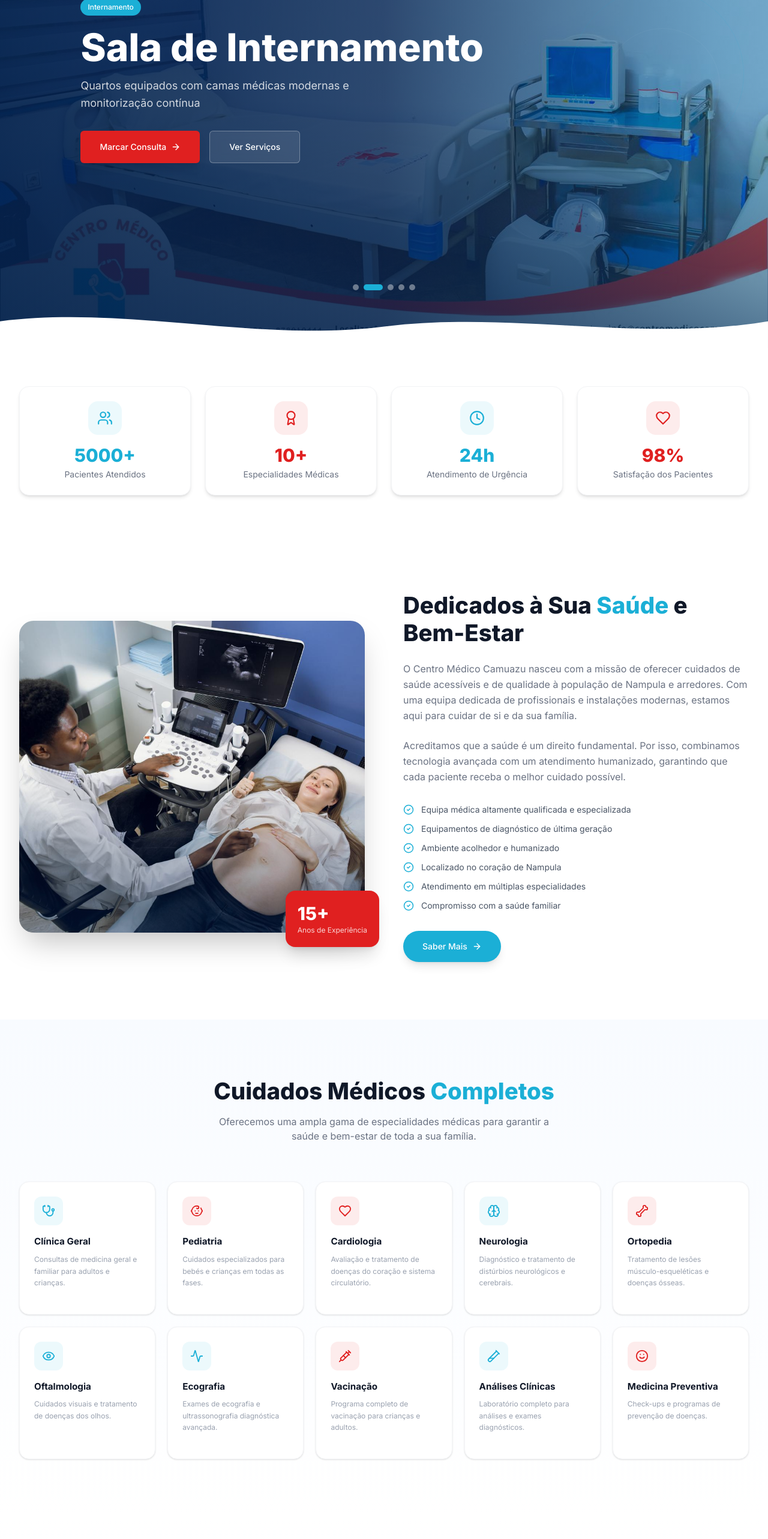
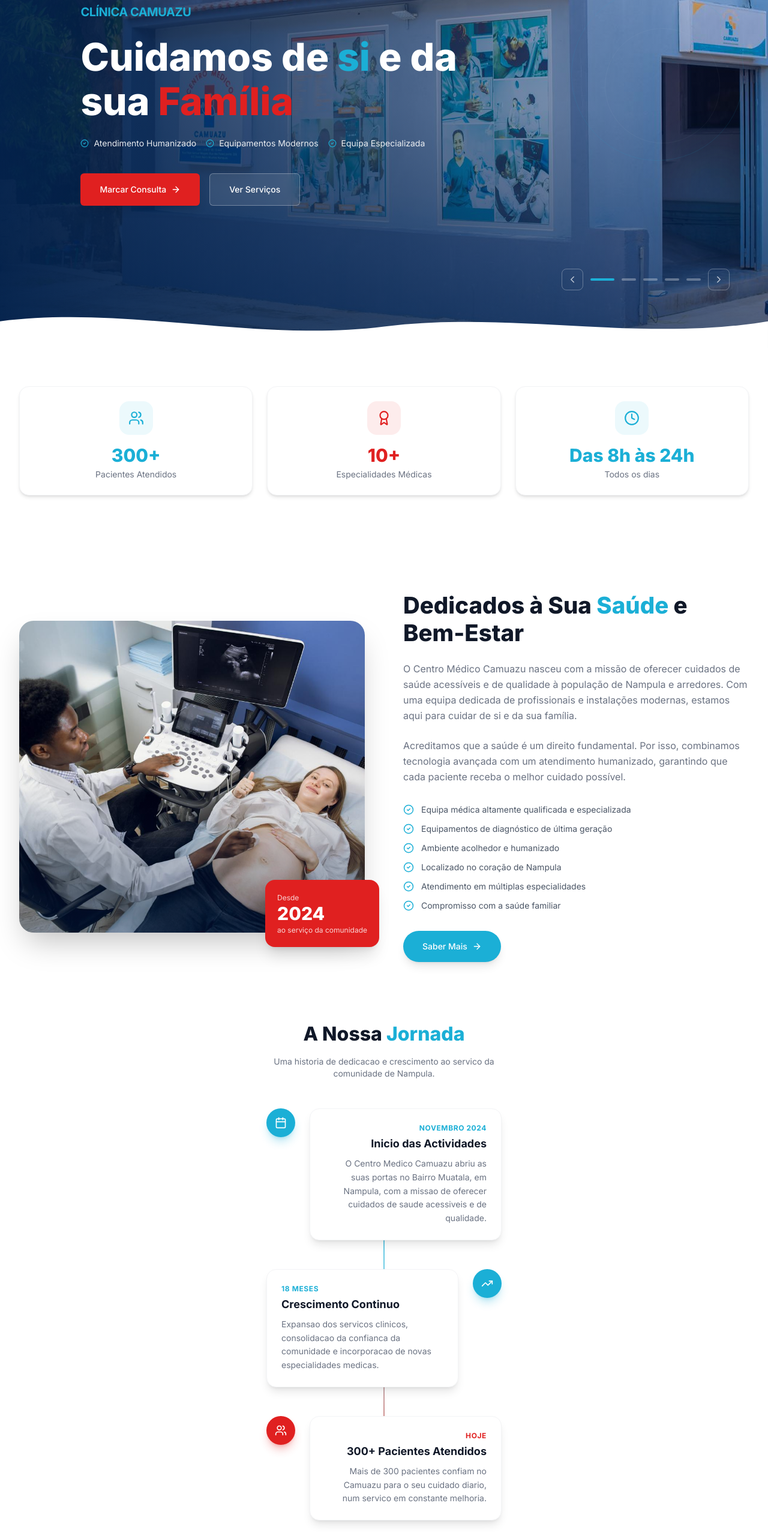
Before and after one commit to Saudigitus/camuazu-portal, a React (Vite) app: page / in a window 1280 px wide. Shown: the part 220-2786 px from the top of the page at 60% size. Built offline with nearby package versions, Linux system fonts and the light colour scheme.

Commit message:
feat: refine UI and update content across site components

```diff
--- a/src/app/components/About.tsx
+++ b/src/app/components/About.tsx
@@ -1,7 +1,7 @@
 import { motion } from "motion/react";
 import { useInView } from "motion/react";
 import { useRef } from "react";
-import { CheckCircle2, ArrowRight } from "lucide-react";
+import { CheckCircle2, ArrowRight, Calendar, TrendingUp, Users } from "lucide-react";
 //@ts-ignore
 import consultaImg from "@/assets/consulta.png";
 
@@ -47,8 +47,9 @@ export function About() {
 
             {/* Floating badge */}
             <div className="absolute -bottom-6 -right-6 bg-[#E02020] text-white rounded-2xl p-5 shadow-xl">
-              <div className="text-3xl" style={{ fontWeight: 800 }}>15+</div>
-              <div className="text-xs text-white/80 mt-0.5">Anos de Experiência</div>
+              <div className="text-xs text-white/80 mt-0.5">Desde</div>
+              <div className="text-3xl" style={{ fontWeight: 800 }}>2024</div>
+              <div className="text-xs text-white/80 mt-0.5">ao serviço da comunidade</div>
             </div>
 
             {/* Decorative element */}
@@ -106,6 +107,85 @@ export function About() {
             </button>
           </motion.div>
         </div>
+
+        {/* Timeline */}
+        <motion.div
+          initial={{ opacity: 0, y: 40 }}
+          animate={inView ? { opacity: 1, y: 0 } : {}}
+          transition={{ duration: 0.8, delay: 0.4 }}
+          className="mt-24"
+        >
+          <div className="text-center mb-12">
+            <h3 className="text-gray-900 mb-3" style={{ fontSize: "clamp(1.4rem, 2.5vw, 2rem)", fontWeight: 800 }}>
+              A Nossa <span className="text-[#1BAFD6]">Jornada</span>
+            </h3>
+            <p className="text-gray-500 max-w-md mx-auto text-sm">
+              Uma historia de dedicacao e crescimento ao servico da comunidade de Nampula.
+            </p>
+          </div>
+
+          <div className="relative max-w-3xl mx-auto">
+            {/* Vertical line */}
+            <div className="absolute left-6 md:left-1/2 top-0 bottom-0 w-0.5 bg-gradient-to-b from-[#1BAFD6] via-[#1BAFD6]/50 to-[#E02020] -translate-x-1/2" />
+
+            {/* Milestone 1 */}
+            <motion.div
+              initial={{ opacity: 0, x: -30 }}
+              animate={inView ? { opacity: 1, x: 0 } : {}}
+              transition={{ duration: 0.6, delay: 0.6 }}
+              className="relative flex items-start gap-6 mb-12 md:justify-center"
+            >
+              <div className="relative z-10 flex items-center justify-center w-12 h-12 rounded-full bg-[#1BAFD6] shadow-lg shadow-[#1BAFD6]/30 shrink-0">
+                <Calendar size={20} className="text-white" />
+              </div>
+              <div className="bg-white rounded-2xl p-6 shadow-lg border border-gray-100 md:w-80 md:text-right">
+                <div className="text-[#1BAFD6] text-xs font-bold uppercase tracking-wider mb-1">Novembro 2024</div>
+                <h4 className="text-gray-900 font-bold text-lg mb-2">Inicio das Actividades</h4>
+                <p className="text-gray-500 text-sm leading-relaxed">
+                  O Centro Medico Camuazu abriu as suas portas no Bairro Muatala, em Nampula, com a missao de oferecer cuidados de saude acessiveis e de qualidade.
+                </p>
+              </div>
+            </motion.div>
+
+            {/* Milestone 2 */}
+            <motion.div
+              initial={{ opacity: 0, x: 30 }}
+              animate={inView ? { opacity: 1, x: 0 } : {}}
+              transition={{ duration: 0.6, delay: 0.8 }}
+              className="relative flex items-start gap-6 mb-12 md:justify-center md:flex-row-reverse"
+            >
+              <div className="relative z-10 flex items-center justify-center w-12 h-12 rounded-full bg-[#1BAFD6] shadow-lg shadow-[#1BAFD6]/30 shrink-0">
+                <TrendingUp size={20} className="text-white" />
+              </div>
+              <div className="bg-white rounded-2xl p-6 shadow-lg border border-gray-100 md:w-80">
+                <div className="text-[#1BAFD6] text-xs font-bold uppercase tracking-wider mb-1">18 Meses</div>
+                <h4 className="text-gray-900 font-bold text-lg mb-2">Crescimento Continuo</h4>
+                <p className="text-gray-500 text-sm leading-relaxed">
+                  Expansao dos servicos clinicos, consolidacao da confianca da comunidade e incorporacao de novas especialidades medicas.
+                </p>
+              </div>
+            </motion.div>
+
+            {/* Milestone 3 */}
+            <motion.div
+              initial={{ opacity: 0, x: -30 }}
+              animate={inView ? { opacity: 1, x: 0 } : {}}
+              transition={{ duration: 0.6, delay: 1.0 }}
+              className="relative flex items-start gap-6 md:justify-center"
+            >
+              <div className="relative z-10 flex items-center justify-center w-12 h-12 rounded-full bg-[#E02020] shadow-lg shadow-[#E02020]/30 shrink-0">
+                <Users size={20} className="text-white" />
+              </div>
+              <div className="bg-white rounded-2xl p-6 shadow-lg border border-gray-100 md:w-80 md:text-right">
+                <div className="text-[#E02020] text-xs font-bold uppercase tracking-wider mb-1">Hoje</div>
+                <h4 className="text-gray-900 font-bold text-lg mb-2">300+ Pacientes Atendidos</h4>
+                <p className="text-gray-500 text-sm leading-relaxed">
+                  Mais de 300 pacientes confiam no Camuazu para o seu cuidado diario, num servico em constante melhoria.
+                </p>
+              </div>
+            </motion.div>
+          </div>
+        </motion.div>
       </div>
     </section>
   );
--- a/src/app/components/Hero.tsx
+++ b/src/app/components/Hero.tsx
@@ -1,6 +1,6 @@
 import { useState, useEffect, useCallback } from "react";
 import { motion } from "motion/react";
-import { ArrowRight, CheckCircle2 } from "lucide-react";
+import { ArrowRight, CheckCircle2, ChevronLeft, ChevronRight } from "lucide-react";
 //@ts-ignore
 import internamentoImg from "@/assets/internamento.png";
 //@ts-ignore
@@ -33,8 +33,12 @@ export function Hero() {
     setCurrent((prev) => (prev + 1) % slides.length);
   }, []);
 
+  const prev = useCallback(() => {
+    setCurrent((prev) => (prev - 1 + slides.length) % slides.length);
+  }, []);
+
   useEffect(() => {
-    const timer = setInterval(next, 5000);
+    const timer = setInterval(next, 10000);
     return () => clearInterval(timer);
   }, [next]);
 
@@ -61,29 +65,41 @@ export function Hero() {
           </div>
         ))}
         {/* Gradient Overlay */}
-        <div className="absolute inset-0 bg-gradient-to-r from-[#03224C]/90 via-[#03224C]/75 to-[#1BAFD6]/30" />
-        <div className="absolute inset-0 bg-gradient-to-t from-[#03224C]/60 via-transparent to-transparent" />
+        <div className="absolute inset-0 bg-gradient-to-r from-[#03224C]/95 via-[#03224C]/50 to-transparent" />
+        <div className="absolute inset-0 bg-gradient-to-t from-[#03224C]/70 via-[#03224C]/20 to-transparent" />
       </div>
 
       {/* Decorative Circles */}
-      <div className="absolute top-1/4 right-10 w-72 h-72 rounded-full border border-[#1BAFD6]/20 opacity-60 hidden lg:block" />
-      <div className="absolute top-1/3 right-20 w-48 h-48 rounded-full border border-white/10 opacity-40 hidden lg:block" />
-      <div className="absolute bottom-1/4 right-5 w-32 h-32 rounded-full bg-[#1BAFD6]/10 blur-2xl hidden lg:block" />
+      <div className="absolute top-1/4 right-10 w-48 h-48 lg:w-72 lg:h-72 rounded-full border border-[#1BAFD6]/20 opacity-60 hidden md:block" />
+      <div className="absolute top-1/3 right-20 w-32 h-32 lg:w-48 lg:h-48 rounded-full border border-white/10 opacity-40 hidden md:block" />
+      <div className="absolute bottom-1/4 right-5 w-24 h-24 lg:w-32 lg:h-32 rounded-full bg-[#1BAFD6]/10 blur-2xl hidden md:block" />
 
       {/* Content */}
-      <div className="relative z-10 max-w-7xl mx-[8%] px-4 sm:px-6 lg:px-8 pt-20 pb-16">
+      <div className="relative z-10 max-w-7xl mx-[8%] px-4 sm:px-6 lg:px-8 pt-24 pb-16">
         <div className="max-w-2xl relative" style={{ minHeight: "380px" }}>
           {/* Slide 0 - Original Hero Content */}
           <div
             className="transition-opacity duration-1000 ease-in-out"
             style={{ opacity: current === 0 ? 1 : 0, position: current === 0 ? "relative" : "absolute", pointerEvents: current === 0 ? "auto" : "none", top: 0, left: 0, right: 0 }}
           >
+            {/* Logo Text */}
+            <motion.div
+              initial={{ opacity: 0, y: 20 }}
+              animate={{ opacity: 1, y: 0 }}
+              transition={{ duration: 0.6 }}
+              className="mb-6"
+            >
+              <span className="text-[#1BAFD6] text-lg sm:text-xl md:text-xl font-bold tracking-tight uppercase">
+                Clínica{" "}Camuazu
+              </span>
+            </motion.div>
+
             <motion.h1
               initial={{ opacity: 0, y: 30 }}
               animate={{ opacity: 1, y: 0 }}
               transition={{ duration: 0.7, delay: 0.1 }}
               className="text-white mb-6"
-              style={{ fontSize: "clamp(2.4rem, 5vw, 4rem)", fontWeight: 800, lineHeight: 1.15 }}
+              style={{ fontSize: "clamp(2rem, 5vw, 4rem)", fontWeight: 800, lineHeight: 1.15 }}
             >
               Cuidamos de{" "}
               <span className="text-[#1BAFD6]">si</span>{" "}
@@ -95,11 +111,11 @@ export function Hero() {
               initial={{ opacity: 0, y: 20 }}
               animate={{ opacity: 1, y: 0 }}
               transition={{ duration: 0.7, delay: 0.3 }}
-              className="flex flex-wrap gap-3 mb-10"
+              className="flex flex-wrap gap-3 sm:gap-4 mb-8 sm:mb-10"
             >
               {highlights.map((item) => (
-                <div key={item} className="flex items-center gap-2 text-white/90 text-sm">
-                  <CheckCircle2 size={16} className="text-[#1BAFD6]" />
+                <div key={item} className="flex items-center gap-2 text-white/90 text-xs sm:text-sm">
+                  <CheckCircle2 size={14} className="text-[#1BAFD6] shrink-0" />
                   {item}
                 </div>
               ))}
@@ -109,18 +125,18 @@ export function Hero() {
               initial={{ opacity: 0, y: 20 }}
               animate={{ opacity: 1, y: 0 }}
               transition={{ duration: 0.7, delay: 0.4 }}
-              className="flex flex-wrap gap-4"
+              className="flex flex-wrap gap-3 sm:gap-4"
             >
               <button
                 onClick={() => scrollTo("#contact")}
-                className="flex items-center gap-2 bg-[#E02020] hover:bg-[#c01818] text-white px-8 py-4 rounded-md text-sm transition-all duration-200 shadow-lg hover:shadow-xl hover:-translate-y-0.5"
+                className="flex items-center gap-2 bg-[#E02020] hover:bg-[#c01818] text-white px-6 sm:px-8 py-3.5 sm:py-4 rounded-md text-sm transition-all duration-200 shadow-lg hover:shadow-xl hover:-translate-y-0.5"
               >
                 Marcar Consulta
                 <ArrowRight size={16} />
               </button>
               <button
                 onClick={() => scrollTo("#services")}
-                className="flex items-center gap-2 bg-white/10 hover:bg-white/20 backdrop-blur-sm border border-white/30 text-white px-8 py-4 rounded-md text-sm transition-all duration-200"
+                className="flex items-center gap-2 bg-white/10 hover:bg-white/20 backdrop-blur-sm border border-white/30 text-white px-6 sm:px-8 py-3.5 sm:py-4 rounded-md text-sm transition-all duration-200"
               >
                 Ver Serviços
               </button>
@@ -134,35 +150,35 @@ export function Hero() {
               className="transition-opacity duration-1000 ease-in-out"
               style={{ opacity: current === i + 1 ? 1 : 0, position: current === i + 1 ? "relative" : "absolute", pointerEvents: current === i + 1 ? "auto" : "none", top: 0, left: 0, right: 0 }}
             >
-              <div
-                className="inline-block px-3 py-1.5 rounded-full text-xs text-white font-medium mb-4"
-                style={{ backgroundColor: slide.tagColor }}
-              >
-                {slide.tag}
+              {/* Logo Text */}
+              <div className="mb-6">
+                <span className="text-[#1BAFD6] text-lg sm:text-xl md:text-xl font-bold tracking-tight uppercase">
+                  Clínica{" "}Camuazu
+                </span>
               </div>
 
               <h1
                 className="text-white mb-3"
-                style={{ fontSize: "clamp(2.4rem, 5vw, 4rem)", fontWeight: 800, lineHeight: 1.15 }}
+                style={{ fontSize: "clamp(1.8rem, 5vw, 4rem)", fontWeight: 800, lineHeight: 1.15 }}
               >
                 {slide.title}
               </h1>
 
-              <p className="text-white/80 text-lg mb-8 max-w-lg leading-relaxed">
+              <p className="text-white/80 text-base sm:text-lg mb-6 sm:mb-8 max-w-lg leading-relaxed">
                 {slide.desc}
               </p>
 
-              <div className="flex flex-wrap gap-4">
+              <div className="flex flex-wrap gap-3 sm:gap-4">
                 <button
                   onClick={() => scrollTo("#contact")}
-                  className="flex items-center gap-2 bg-[#E02020] hover:bg-[#c01818] text-white px-8 py-4 rounded-md text-sm transition-all duration-200 shadow-lg hover:shadow-xl hover:-translate-y-0.5"
+                  className="flex items-center gap-2 bg-[#E02020] hover:bg-[#c01818] text-white px-6 sm:px-8 py-3.5 sm:py-4 rounded-md text-sm transition-all duration-200 shadow-lg hover:shadow-xl hover:-translate-y-0.5"
                 >
                   Marcar Consulta
                   <ArrowRight size={16} />
                 </button>
                 <button
                   onClick={() => scrollTo("#services")}
-                  className="flex items-center gap-2 bg-white/10 hover:bg-white/20 backdrop-blur-sm border border-white/30 text-white px-8 py-4 rounded-md text-sm transition-all duration-200"
+                  className="flex items-center gap-2 bg-white/10 hover:bg-white/20 backdrop-blur-sm border border-white/30 text-white px-6 sm:px-8 py-3.5 sm:py-4 rounded-md text-sm transition-all duration-200"
                 >
                   Ver Serviços
                 </button>
@@ -173,17 +189,30 @@ export function Hero() {
       </div>
 
       {/* Slide Indicators */}
-      <div className="absolute bottom-24 left-1/2 -translate-x-1/2 z-10 flex gap-2">
+      <div className="absolute bottom-24 right-8 sm:right-12 lg:right-16 z-10 flex items-center gap-3">
+        <button
+          onClick={prev}
+          className="flex items-center justify-center w-9 h-9 rounded-lg border border-white/30 text-white/70 hover:bg-white/10 hover:text-white transition-all duration-200"
+          aria-label="Slide anterior"
+        >
+          <ChevronLeft size={18} />
+        </button>
         {slides.map((slide, i) => (
           <button
             key={i}
             onClick={() => setCurrent(i)}
-            className={`w-2.5 h-2.5 rounded-full transition-all duration-300 ${
-              i === current ? "bg-[#1BAFD6] w-8" : "bg-white/40 hover:bg-white/60"
-            }`}
+            className={`h-1 rounded-full transition-all duration-300 ${i === current ? "bg-[#1BAFD6] w-10" : "bg-white/30 hover:bg-white/50 w-6"
+              }`}
             aria-label={slide.alt}
           />
         ))}
+        <button
+          onClick={next}
+          className="flex items-center justify-center w-9 h-9 rounded-lg border border-white/30 text-white/70 hover:bg-white/10 hover:text-white transition-all duration-200"
+          aria-label="Proximo slide"
+        >
+          <ChevronRight size={18} />
+        </button>
       </div>
 
       {/* Bottom Wave */}
--- a/src/app/components/Navbar.tsx
+++ b/src/app/components/Navbar.tsx
@@ -39,7 +39,7 @@ export function Navbar() {
         <div className="flex items-center justify-between h-20">
           {/* Logo */}
           <div className="flex items-center gap-3 cursor-pointer" onClick={() => handleNav("#hero")}>
-            <img src={logoImg} alt="Centro Médico Camuazu" className="h-14 w-auto object-contain" />
+            <img src={logoImg} alt="Centro Médico Camuazu" className="h-16 w-auto object-contain" />
           </div>
 
           {/* Desktop Links */}
--- a/src/app/components/Stats.tsx
+++ b/src/app/components/Stats.tsx
@@ -4,10 +4,10 @@ import { useRef } from "react";
 import { Users, Award, Clock, Heart } from "lucide-react";
 
 const stats = [
-  { icon: Users, value: "5000+", label: "Pacientes Atendidos", color: "#1BAFD6" },
+  { icon: Users, value: "300+", label: "Pacientes Atendidos", color: "#1BAFD6" },
   { icon: Award, value: "10+", label: "Especialidades Médicas", color: "#E02020" },
-  { icon: Clock, value: "24h", label: "Atendimento de Urgência", color: "#1BAFD6" },
-  { icon: Heart, value: "98%", label: "Satisfação dos Pacientes", color: "#E02020" },
+  { icon: Clock, value: "Das 8h às 24h", label: "Todos os dias", color: "#1BAFD6" },
+  // { icon: Heart, value: "98%", label: "Satisfação dos Pacientes", color: "#E02020" },
 ];
 
 export function Stats() {
@@ -17,7 +17,7 @@ export function Stats() {
   return (
     <section className="py-16 bg-white" ref={ref}>
       <div className="max-w-7xl mx-auto px-4 sm:px-6 lg:px-8">
-        <div className="grid grid-cols-2 lg:grid-cols-4 gap-6">
+        <div className="grid grid-cols-1 lg:grid-cols-3 gap-6">
           {stats.map((stat, i) => (
             <motion.div
               key={stat.label}
```
